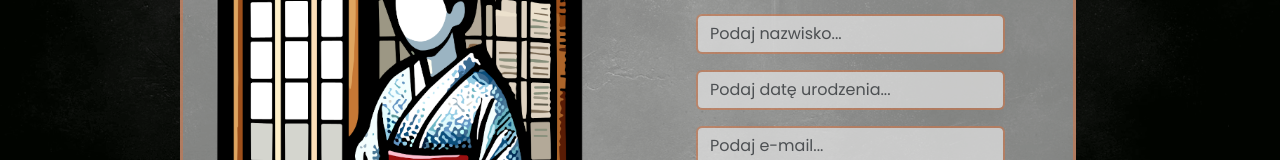
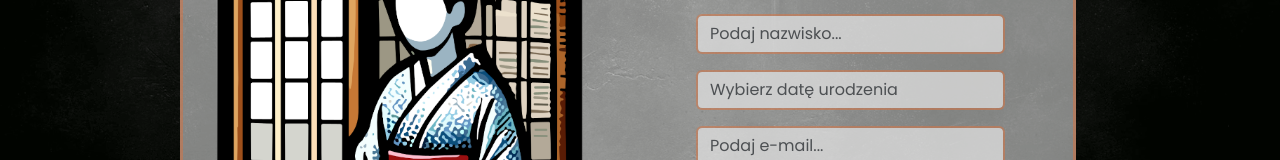
Before and after one commit to BartWiniarski/mydojo.pl_React, a React (Vite) app: page /register in a window 1280 px wide. Shown: the part 417-577 px from the top of the page. Built offline with nearby package versions, Linux system fonts and the light colour scheme.

Commit message:
calendar component + DOB in registration

```diff
--- a/package.json
+++ b/package.json
@@ -12,7 +12,9 @@
   "dependencies": {
     "@fvilers/disable-react-devtools": "^1.3.0",
     "axios": "^1.6.2",
+    "date-fns": "^2.30.0",
     "react": "^18.2.0",
+    "react-datepicker": "^4.24.0",
     "react-dom": "^18.2.0",
     "react-router-dom": "^6.20.1"
   },
--- /dev/null
+++ b/src/components/Calendar.jsx
@@ -0,0 +1,77 @@
+import DatePicker from 'react-datepicker';
+import { getYear, getMonth } from 'date-fns';
+import "react-datepicker/dist/react-datepicker.css";
+
+const Calendar = ({ selectedDate, onDateChange }) => {
+    const range = (start, end) => {
+        const length = end - start;
+        return Array.from({ length }, (_, i) => start + i);
+    };
+
+    const years = range(1900, getYear(new Date()) + 1, 1);
+    const months = [
+        "Styczeń",
+        "Luty",
+        "Marzec",
+        "Kwiecień",
+        "Maj",
+        "Czerwiec",
+        "Lipiec",
+        "Sierpień",
+        "Wrzesień",
+        "Październik",
+        "Listopad",
+        "Grudzień"];
+
+    return (
+        <DatePicker
+            className="form-control"
+            placeholderText="Wybierz datę urodzenia"
+            renderCustomHeader={({
+                                     date,
+                                     changeYear,
+                                     changeMonth,
+                                     decreaseMonth,
+                                     increaseMonth,
+                                     prevMonthButtonDisabled,
+                                     nextMonthButtonDisabled}) => (
+                <div style={{ margin: 10, display: "flex", justifyContent: "center" }}>
+                    <button onClick={decreaseMonth} disabled={prevMonthButtonDisabled}>
+                        {"<"}
+                    </button>
+                    <select
+                        value={getYear(date)}
+                        onChange={({ target: { value } }) => changeYear(value)}
+                    >
+                        {years.map((option) => (
+                            <option key={option} value={option}>
+                                {option}
+                            </option>
+                        ))}
+                    </select>
+                    <select
+                        value={months[getMonth(date)]}
+                        onChange={({ target: { value } }) => {
+                            changeMonth(months.indexOf(value));
+                            onDateChange(date);
+                        }}
+                    >
+                        {months.map((option) => (
+                            <option key={option} value={option}>
+                                {option}
+                            </option>
+                        ))}
+                    </select>
+                    <button onClick={increaseMonth} disabled={nextMonthButtonDisabled}>
+                        {">"}
+                    </button>
+                </div>
+            )}
+            selected={selectedDate}
+            onChange={onDateChange}
+            dateFormat="dd/MM/yyyy"
+        />
+    );
+}
+
+export default Calendar;
--- a/src/pages/registration.jsx
+++ b/src/pages/registration.jsx
@@ -1,13 +1,20 @@
 import {axiosInstance} from "../axios/axios.jsx";
 import {useState} from 'react';
 import {Link} from "react-router-dom";
+import Calendar from "../components/Calendar.jsx";
+import ReactDatePicker, {registerLocale} from "react-datepicker"
+import "react-datepicker/dist/react-datepicker.css"
+import pl from "date-fns/locale/pl";
+
+registerLocale("pl", pl);
 
 function Registration() {
     const [formData, setFormData] = useState({
-        firstName: '',
-        lastName: '',
-        email: '',
-        password: '',
+        firstName: "",
+        lastName: "",
+        dob: null,
+        email: "",
+        password: "",
     });
 
     const [successMessage, setSuccessMessage] = useState('');
@@ -20,7 +27,11 @@ function Registration() {
         setSuccessMessage('');
         setErrorMessage('');
 
-        if (!formData.firstName.trim() || !formData.lastName.trim() || !formData.email.trim() || !formData.password.trim()) {
+        if (!formData.firstName.trim() ||
+            !formData.lastName.trim() ||
+            !formData.dob ||
+            !formData.email.trim() ||
+            !formData.password.trim()) {
             setErrorMessage('Wszystkie pola są wymagane!');
             return;
         }
@@ -29,11 +40,11 @@ function Registration() {
             const response = await axiosInstance.post(REGISTER_URL, formData);
             setSuccessMessage('Rejestracja zakończona sukcesem!');
             setFormData({
-                firstName: '',
-                lastName: '',
-                dob: '',
-                email: '',
-                password: '',
+                firstName: "",
+                lastName: "",
+                dob: null,
+                email: "",
+                password: "",
             });
 
         } catch (error) {
@@ -75,11 +86,12 @@ function Registration() {
                                            setFormData({...formData, lastName: e.target.value})}/>
                             </div>
                             <div className="p-2">
-                                <input type="text" className="form-control"
-                                       id="InputLastName" placeholder="Podaj datę urodzenia..."
-                                       value={formData.dob}
-                                       onChange={(e) =>
-                                           setFormData({...formData, dob: e.target.value})}/>
+                                <div>
+                                    <Calendar
+                                        selectedDate={formData.dob}
+                                        onDateChange={(date) => setFormData({...formData, dob: date})}
+                                    />
+                                </div>
                             </div>
                             <div className="p-2">
                                 <input type="email" className="form-control"
```
Also changed, not shown: 1 other file (tests, documents, lock files or other folders).
